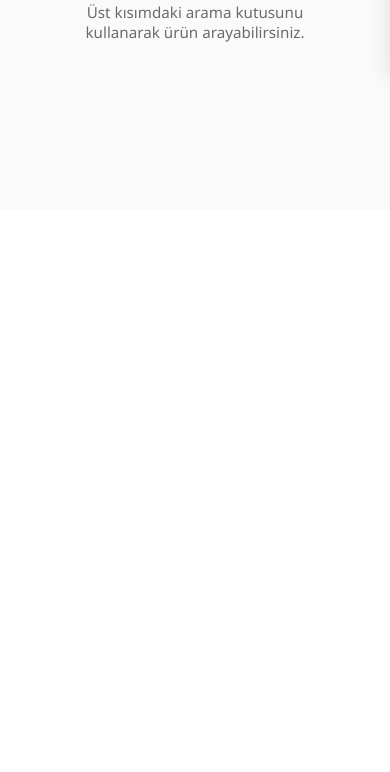
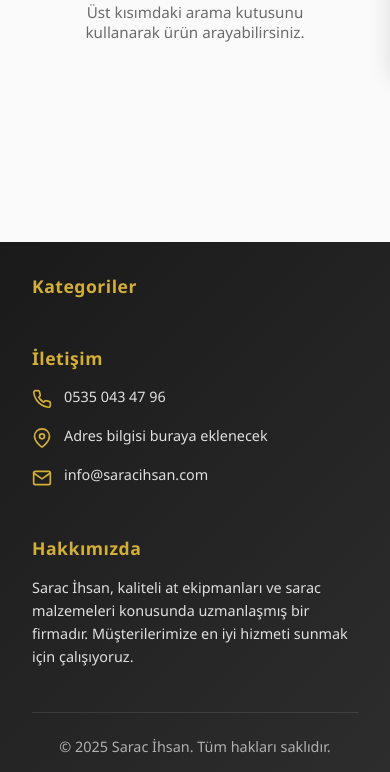
Before and after one commit to Sey1tayd/last_change, a Django app: page /ara/ in a window 390 px wide. Shown: the part 766-1538 px from the top of the page. Before the commit the page ends 843 px from the top, so only its background shows below. Run offline with Django 4.2, Linux system fonts and the light colour scheme; data that the repository does not hold is empty.

Commit message:
Footer eklendi ve WhatsApp mesaji guncellendi - numara 05350434796

```diff
--- /dev/null
+++ b/main/context_processors.py
@@ -0,0 +1,8 @@
+from .models import Category
+
+
+def categories(request):
+    """Tüm şablonlara kategorileri ekler"""
+    return {
+        'categories': Category.objects.filter(is_active=True).order_by('order', 'name')
+    }
--- a/main/templates/main/base.html
+++ b/main/templates/main/base.html
@@ -6,6 +6,7 @@
     <meta name="viewport" content="width=device-width, initial-scale=1.0">
     <title>{% block title %}Sarac İhsan - At Ekipmanları{% endblock %}</title>
     <link rel="stylesheet" href="{% static 'css/header.css' %}">
+    <link rel="stylesheet" href="{% static 'css/footer.css' %}">
     {% block extra_css %}{% endblock %}
 </head>
 <body>
@@ -80,6 +81,61 @@
 
     {% block content %}{% endblock %}
 
+    <!-- Footer -->
+    <footer class="footer">
+        <div class="footer-container">
+            <div class="footer-content">
+                <!-- Kategoriler -->
+                <div class="footer-section">
+                    <h3>Kategoriler</h3>
+                    <ul>
+                        {% for category in categories|slice:":8" %}
+                        <li><a href="{% url 'category_detail' category.slug %}">{{ category.name }}</a></li>
+                        {% endfor %}
+                        {% if categories|length > 8 %}
+                        <li><a href="{% url 'home' %}">Tüm Kategoriler</a></li>
+                        {% endif %}
+                    </ul>
+                </div>
+
+                <!-- İletişim -->
+                <div class="footer-section">
+                    <h3>İletişim</h3>
+                    <div class="footer-contact-item">
+                        <svg xmlns="http://www.w3.org/2000/svg" viewBox="0 0 24 24" fill="none" stroke="currentColor" stroke-width="2" stroke-linecap="round" stroke-linejoin="round">
+                            <path d="M22 16.92v3a2 2 0 0 1-2.18 2 19.79 19.79 0 0 1-8.63-3.07 19.5 19.5 0 0 1-6-6 19.79 19.79 0 0 1-3.07-8.67A2 2 0 0 1 4.11 2h3a2 2 0 0 1 2 1.72 12.84 12.84 0 0 0 .7 2.81 2 2 0 0 1-.45 2.11L8.09 9.91a16 16 0 0 0 6 6l1.27-1.27a2 2 0 0 1 2.11-.45 12.84 12.84 0 0 0 2.81.7A2 2 0 0 1 22 16.92z"></path>
+                        </svg>
+                        <span>0535 043 47 96</span>
+                    </div>
+                    <div class="footer-contact-item">
+                        <svg xmlns="http://www.w3.org/2000/svg" viewBox="0 0 24 24" fill="none" stroke="currentColor" stroke-width="2" stroke-linecap="round" stroke-linejoin="round">
+                            <path d="M21 10c0 7-9 13-9 13s-9-6-9-13a9 9 0 0 1 18 0z"></path>
+                            <circle cx="12" cy="10" r="3"></circle>
+                        </svg>
+                        <span>Adres bilgisi buraya eklenecek</span>
+                    </div>
+                    <div class="footer-contact-item">
+                        <svg xmlns="http://www.w3.org/2000/svg" viewBox="0 0 24 24" fill="none" stroke="currentColor" stroke-width="2" stroke-linecap="round" stroke-linejoin="round">
+                            <path d="M4 4h16c1.1 0 2 .9 2 2v12c0 1.1-.9 2-2 2H4c-1.1 0-2-.9-2-2V6c0-1.1.9-2 2-2z"></path>
+                            <polyline points="22,6 12,13 2,6"></polyline>
+                        </svg>
+                        <span>info@saracihsan.com</span>
+                    </div>
+                </div>
+
+                <!-- Hakkımızda -->
+                <div class="footer-section">
+                    <h3>Hakkımızda</h3>
+                    <p>Sarac İhsan, kaliteli at ekipmanları ve sarac malzemeleri konusunda uzmanlaşmış bir firmadır. Müşterilerimize en iyi hizmeti sunmak için çalışıyoruz.</p>
+                </div>
+            </div>
+
+            <div class="footer-bottom">
+                <p>&copy; {% now "Y" %} Sarac İhsan. Tüm hakları saklıdır.</p>
+            </div>
+        </div>
+    </footer>
+
     <script src="{% static 'js/header.js' %}"></script>
     {% block extra_js %}{% endblock %}
 </body>
--- a/main/views.py
+++ b/main/views.py
@@ -97,7 +97,7 @@ def product_detail(request, slug):
         'product': product,
         'related_products': related_products,
         'categories': categories,
-        'whatsapp_phone': getattr(settings, 'WHATSAPP_PHONE', '905551234567'),
+        'whatsapp_phone': getattr(settings, 'WHATSAPP_PHONE', '905350434796'),
         'cart_count': get_cart_count(request),
     }
     return render(request, 'main/product_detail.html', context)
@@ -157,7 +157,7 @@ def cart_view(request):
     """Sepet sayfası"""
     cart_items = get_cart_items(request)
     categories = Category.objects.filter(is_active=True).order_by('order', 'name')
-    whatsapp_phone = getattr(settings, 'WHATSAPP_PHONE', '905551234567')
+    whatsapp_phone = getattr(settings, 'WHATSAPP_PHONE', '905350434796')
 
     context = {
         'cart_items': cart_items,
@@ -222,24 +222,30 @@ def send_cart_whatsapp(request):
         messages.warning(request, 'Sepetiniz boş!')
         return redirect('cart')
 
-    whatsapp_phone = getattr(settings, 'WHATSAPP_PHONE', '905551234567')
+    whatsapp_phone = getattr(settings, 'WHATSAPP_PHONE', '905350434796')
 
     # WhatsApp mesajı oluştur
     message_lines = [
-        'Merhaba! Sepetimdeki ürünleri sipariş vermek istiyorum.\n',
-        '📦 SEPETİM:\n'
+        'Merhaba!',
+        '',
+        'Şu ürünlerden şu adetlerde istiyorum, bilgi alabilir miyim?',
+        '',
+        '📦 ÜRÜNLER:',
+        ''
     ]
 
+    total_quantity = 0
     for item in cart_items:
         product = item['product']
         quantity = item['quantity']
-        message_lines.append(f'• {product.name} (x{quantity})')
-        message_lines.append(f'  Kategori: {product.category.name}')
-        if product.price:
-            message_lines.append(f'  Fiyat: {product.price} TL')
-        message_lines.append('')
+        total_quantity += quantity
+        message_lines.append(f'• {product.name} - {quantity} adet')
 
-    message_lines.append(f'\nToplam {len(cart_items)} ürün')
+    message_lines.append('')
+    message_lines.append(f'Toplam: {len(cart_items)} çeşit ürün, {total_quantity} adet')
+    message_lines.append('')
+    message_lines.append('Bilgi alabilir miyim?')
+
     message = '\n'.join(message_lines)
 
     # WhatsApp URL oluştur (encode edilmiş mesaj)
--- a/sarac_ihsan/settings.py
+++ b/sarac_ihsan/settings.py
@@ -73,6 +73,7 @@ TEMPLATES = [
                 'django.template.context_processors.request',
                 'django.contrib.auth.context_processors.auth',
                 'django.contrib.messages.context_processors.messages',
+                'main.context_processors.categories',
             ],
         },
     },
@@ -151,4 +152,4 @@ MEDIA_ROOT = BASE_DIR / 'media'
 DEFAULT_AUTO_FIELD = 'django.db.models.BigAutoField'
 
 # WhatsApp Configuration
-WHATSAPP_PHONE = os.environ.get('WHATSAPP_PHONE', '905551234567')  # Varsayılan: 905551234567 (başında 90 olmadan sadece ülke kodu + numara)
+WHATSAPP_PHONE = os.environ.get('WHATSAPP_PHONE', '905350434796')  # Varsayılan: 905350434796
--- /dev/null
+++ b/static/css/footer.css
@@ -0,0 +1,124 @@
+/* Footer Styles */
+.footer {
+    background: linear-gradient(135deg, #1a1a1a 0%, #2d2d2d 100%);
+    color: #ffffff;
+    padding: 3rem 0 1.5rem;
+    margin-top: 4rem;
+}
+
+.footer-container {
+    max-width: 1400px;
+    margin: 0 auto;
+    padding: 0 2rem;
+}
+
+.footer-content {
+    display: grid;
+    grid-template-columns: repeat(auto-fit, minmax(250px, 1fr));
+    gap: 2.5rem;
+    margin-bottom: 2rem;
+}
+
+.footer-section h3 {
+    font-size: 1.25rem;
+    font-weight: 700;
+    margin-bottom: 1.25rem;
+    color: #d4af37;
+    letter-spacing: 0.5px;
+}
+
+.footer-section ul {
+    list-style: none;
+    padding: 0;
+    margin: 0;
+}
+
+.footer-section ul li {
+    margin-bottom: 0.75rem;
+}
+
+.footer-section ul li a {
+    color: #e0e0e0;
+    text-decoration: none;
+    font-size: 0.95rem;
+    transition: all 0.3s ease;
+    display: inline-block;
+}
+
+.footer-section ul li a:hover {
+    color: #d4af37;
+    transform: translateX(5px);
+}
+
+.footer-section p {
+    color: #e0e0e0;
+    font-size: 0.95rem;
+    line-height: 1.6;
+    margin-bottom: 0.75rem;
+}
+
+.footer-contact-item {
+    display: flex;
+    align-items: flex-start;
+    gap: 0.75rem;
+    margin-bottom: 1rem;
+}
+
+.footer-contact-item svg {
+    width: 20px;
+    height: 20px;
+    color: #d4af37;
+    flex-shrink: 0;
+    margin-top: 0.2rem;
+}
+
+.footer-contact-item span {
+    color: #e0e0e0;
+    font-size: 0.95rem;
+    line-height: 1.5;
+}
+
+.footer-bottom {
+    border-top: 1px solid rgba(255, 255, 255, 0.1);
+    padding-top: 1.5rem;
+    text-align: center;
+}
+
+.footer-bottom p {
+    color: #b0b0b0;
+    font-size: 0.9rem;
+    margin: 0;
+}
+
+.footer-bottom a {
+    color: #d4af37;
+    text-decoration: none;
+}
+
+.footer-bottom a:hover {
+    text-decoration: underline;
+}
+
+/* Responsive */
+@media (max-width: 768px) {
+    .footer {
+        padding: 2rem 0 1rem;
+        margin-top: 2rem;
+    }
+
+    .footer-content {
+        grid-template-columns: 1fr;
+        gap: 2rem;
+    }
+
+    .footer-section h3 {
+        font-size: 1.1rem;
+        margin-bottom: 1rem;
+    }
+
+    .footer-section ul li a,
+    .footer-section p,
+    .footer-contact-item span {
+        font-size: 0.9rem;
+    }
+}
```
